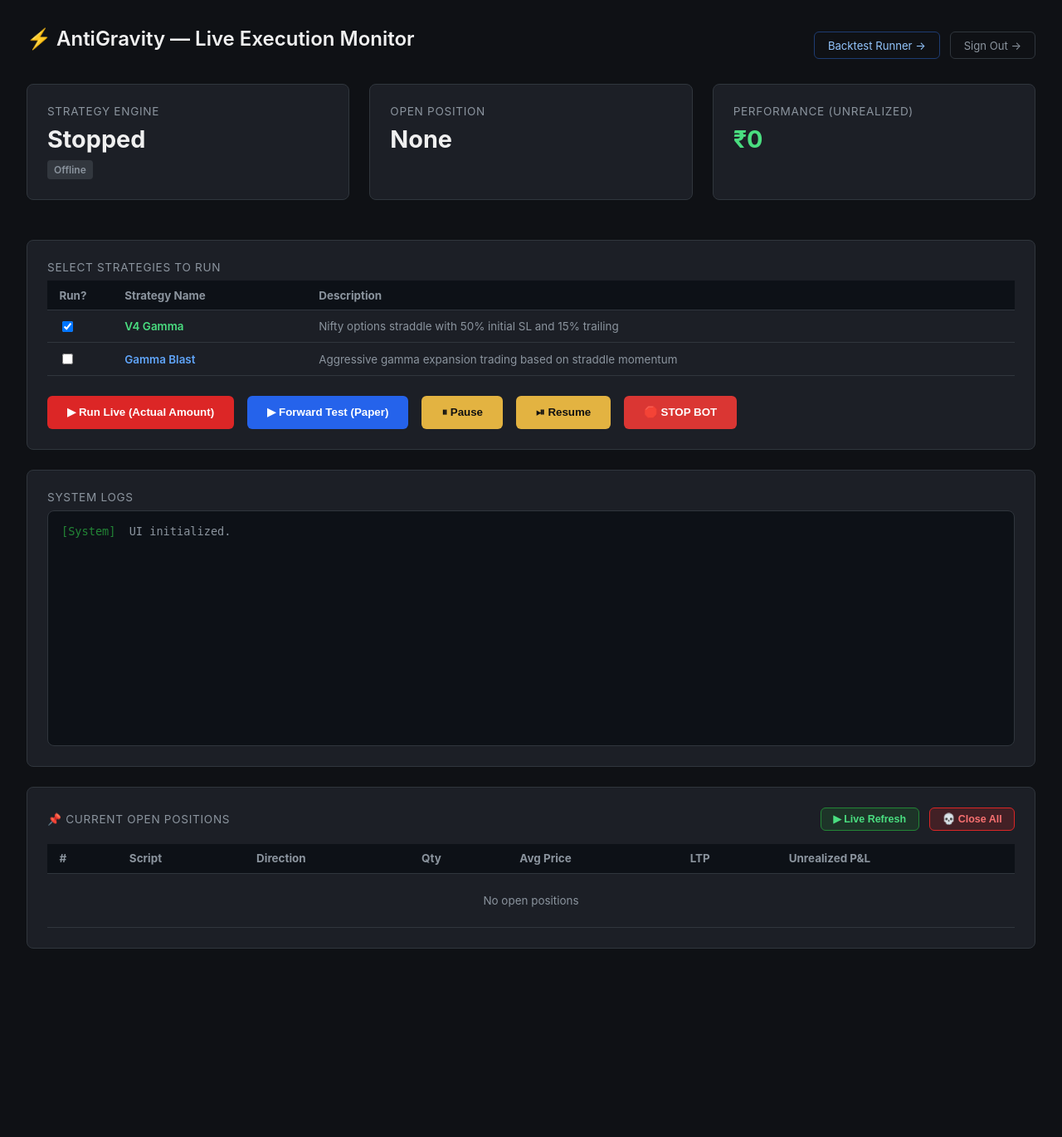
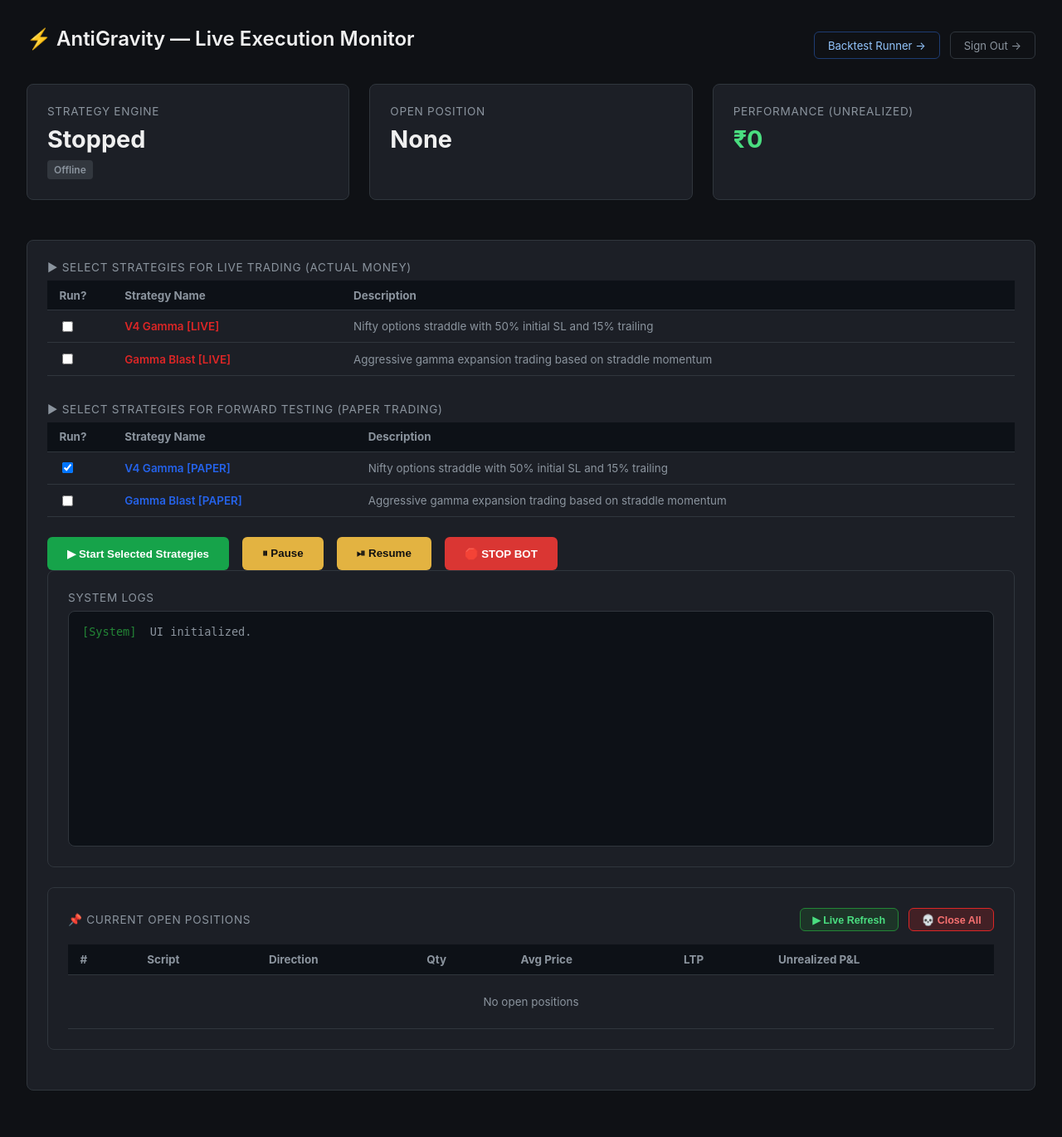
Before and after one commit to anoopverma/AntiGravity, a Flask app: page / in a window 1280 px wide. Shown: the whole page at 83% size. Before the commit the page ends 1143 px from the top, so only its background shows below. Run offline with Flask 3, Linux system fonts and the light colour scheme; the visitor is signed in with stand-in values (Sample User, id 1).

Commit message:
Dashboard separated into Live and Forward test blocks. Engine supports multi-mode execution simultaneously.

```diff
--- a/app.py
+++ b/app.py
@@ -172,38 +172,47 @@ def get_status():
 def start():
     global strategy_thread, running_flag, paused_flag, active_strategies, expiry_date
     data = request.get_json(silent=True) or {}
-    selected_strategies = data.get('strategies', [])
-    mode = data.get('mode', 'paper')
+    live_strategies = data.get('live', [])
+    paper_strategies = data.get('paper', [])
 
     if not dhan:
         return jsonify({"status": "error", "message": "Dhan not initialised"}), 503
 
-    if not selected_strategies:
+    if not live_strategies and not paper_strategies:
         return jsonify({"status": "error", "message": "No strategies selected"}), 400
 
     if strategy_thread is None or not strategy_thread.is_alive() or not running_flag:
         active_strategies = []
+        loaded_names = []
 
         # Instantiate requested strategies
-        if "v4_gamma" in selected_strategies:
-            try:
-                from strategy.v4_trailing_sl_strategy import NiftyV4TrailingSLStrategy
-                s1 = NiftyV4TrailingSLStrategy(expiry_date)
-                s1.dhan = dhan
-                s1.paper_trade = (mode == "paper")
-                active_strategies.append(s1)
-            except Exception as e:
-                logger.error(f"Failed to load V4: {e}")
+        def load_strategy(strat_id, is_paper):
+            if strat_id == "v4_gamma":
+                try:
+                    from strategy.v4_trailing_sl_strategy import NiftyV4TrailingSLStrategy
+                    s1 = NiftyV4TrailingSLStrategy(expiry_date)
+                    s1.dhan = dhan
+                    s1.paper_trade = is_paper
+                    active_strategies.append(s1)
+                    loaded_names.append(f"V4[{'P' if is_paper else 'L'}]")
+                except Exception as e:
+                    logger.error(f"Failed to load V4: {e}")
 
-        if "gamma_blast" in selected_strategies:
-            try:
-                from strategy.gamma_spike_strategy import NiftyGammaSpikeStrategy
-                s2 = NiftyGammaSpikeStrategy(CLIENT_ID, ACCESS_TOKEN)
-                s2.dhan = dhan
-                s2.paper_trade = (mode == "paper")
-                active_strategies.append(s2)
-            except Exception as e:
-                logger.error(f"Failed to load Gamma Blast: {e}")
+            elif strat_id == "gamma_blast":
+                try:
+                    from strategy.gamma_spike_strategy import NiftyGammaSpikeStrategy
+                    s2 = NiftyGammaSpikeStrategy(CLIENT_ID, ACCESS_TOKEN)
+                    s2.dhan = dhan
+                    s2.paper_trade = is_paper
+                    active_strategies.append(s2)
+                    loaded_names.append(f"GammaBlast[{'P' if is_paper else 'L'}]")
+                except Exception as e:
+                    logger.error(f"Failed to load Gamma Blast: {e}")
+
+        for s in live_strategies:
+            load_strategy(s, False)
+        for s in paper_strategies:
+            load_strategy(s, True)
 
         if not active_strategies:
             return jsonify({"status": "error", "message": "Failed to load instances"}), 500
@@ -211,12 +220,12 @@ def start():
         running_flag = True
         paused_flag = False
 
-        logger.info(f"Starting Engine with selected strategies: {selected_strategies}")
+        logger.info(f"Starting Engine with Live: {live_strategies} | Paper: {paper_strategies}")
         strategy_thread = threading.Thread(target=strategy_loop, daemon=True)
         strategy_thread.start()
 
-        names = ", ".join(selected_strategies)
-        return jsonify({"status": "success", "message": f"Strategy Engine Started [{names}]"})
+        names_str = ", ".join(loaded_names)
+        return jsonify({"status": "success", "message": f"Strategy Engine Started [{names_str}]"})
 
     return jsonify({"status": "error", "message": "Engine already running"}), 400
 
--- a/templates/index.html
+++ b/templates/index.html
@@ -297,7 +297,7 @@
         </div>
 
         <div class="card">
-            <div class="card-title">Select Strategies to Run</div>
+            <div class="card-title">▶ Select Strategies for LIVE Trading (Actual Money)</div>
             <table class="pos-table" id="live-strategies-table" style="margin-bottom: 1.5rem;">
                 <thead>
                     <tr>
@@ -308,14 +308,40 @@
                 </thead>
                 <tbody>
                     <tr>
-                        <td><input type="checkbox" class="strat-checkbox" value="v4_gamma" checked></td>
-                        <td style="font-weight:600; color: #4ade80;">V4 Gamma</td>
+                        <td><input type="checkbox" class="strat-checkbox-live" value="v4_gamma"></td>
+                        <td style="font-weight:600; color: #dc2626;">V4 Gamma [LIVE]</td>
                         <td style="color: var(--text-dim);">Nifty options straddle with 50% initial SL and 15% trailing
                         </td>
                     </tr>
                     <tr>
-                        <td><input type="checkbox" class="strat-checkbox" value="gamma_blast"></td>
-                        <td style="font-weight:600; color: #60a5fa;">Gamma Blast</td>
+                        <td><input type="checkbox" class="strat-checkbox-live" value="gamma_blast"></td>
+                        <td style="font-weight:600; color: #dc2626;">Gamma Blast [LIVE]</td>
+                        <td style="color: var(--text-dim);">Aggressive gamma expansion trading based on straddle
+                            momentum</td>
+                    </tr>
+                </tbody>
+            </table>
+
+            <div class="card-title" style="margin-top:2rem;">▶ Select Strategies for FORWARD Testing (Paper Trading)
+            </div>
+            <table class="pos-table" id="paper-strategies-table" style="margin-bottom: 1.5rem;">
+                <thead>
+                    <tr>
+                        <th style="width: 50px;">Run?</th>
+                        <th>Strategy Name</th>
+                        <th>Description</th>
+                    </tr>
+                </thead>
+                <tbody>
+                    <tr>
+                        <td><input type="checkbox" class="strat-checkbox-paper" value="v4_gamma" checked></td>
+                        <td style="font-weight:600; color: #2563eb;">V4 Gamma [PAPER]</td>
+                        <td style="color: var(--text-dim);">Nifty options straddle with 50% initial SL and 15% trailing
+                        </td>
+                    </tr>
+                    <tr>
+                        <td><input type="checkbox" class="strat-checkbox-paper" value="gamma_blast"></td>
+                        <td style="font-weight:600; color: #2563eb;">Gamma Blast [PAPER]</td>
                         <td style="color: var(--text-dim);">Aggressive gamma expansion trading based on straddle
                             momentum</td>
                     </tr>
@@ -323,10 +349,9 @@
             </table>
 
             <div class="controls" style="margin-bottom: 0;">
-                <button class="btn-start" style="background:#dc2626;" onclick="handleAction('start', 'live')">▶ Run Live
-                    (Actual Amount)</button>
-                <button class="btn-start" style="background:#2563eb;" onclick="handleAction('start', 'paper')">▶ Forward
-                    Test (Paper)</button>
+                <div class="controls" style="margin-bottom: 0;">
+                    <button class="btn-start" style="background:#16a34a;" onclick="handleAction('start')">▶ Start
+                        Selected Strategies</button>
                     <button class="btn-pause" onclick="handleAction('pause')">⏸ Pause</button>
                     <button class="btn-pause" onclick="handleAction('resume')">⏯ Resume</button>
                     <button class="btn-exit" onclick="handleAction('stop')">🛑 STOP BOT</button>
@@ -420,21 +445,25 @@
                 }
             }
 
-        async function handleAction(action, mode = 'paper') {
+            async function handleAction(action) {
                 try {
                     let payload = {};
                     if (action === 'start') {
-                    const checkboxes = document.querySelectorAll('.strat-checkbox:checked');
-                    const selected = Array.from(checkboxes).map(cb => cb.value);
-                    if (selected.length === 0) {
+                        const liveBoxes = document.querySelectorAll('.strat-checkbox-live:checked');
+                        const paperBoxes = document.querySelectorAll('.strat-checkbox-paper:checked');
+
+                        const liveSelected = Array.from(liveBoxes).map(cb => cb.value);
+                        const paperSelected = Array.from(paperBoxes).map(cb => cb.value);
+
+                        if (liveSelected.length === 0 && paperSelected.length === 0) {
                             alert("Please select at least one strategy to run.");
                             return;
                         }
-                    if (mode === 'live') {
-                        const confirmed = confirm("⚠️ WARNING: You are starting LIVE mode with ACTUAL MONEY. This will execute real trades on Dhan. Proceed?");
+                        if (liveSelected.length > 0) {
+                            const confirmed = confirm("⚠️ WARNING: You have selected LIVE mode for some strategies! This will execute real trades on Dhan with actual money. Proceed?");
                             if (!confirmed) return;
                         }
-                    payload = { strategies: selected, mode: mode };
+                        payload = { live: liveSelected, paper: paperSelected };
                     }
 
                     const res = await fetch(`/api/${action}`, {
```
Lines whose indentation alone changed are shown as unchanged.
